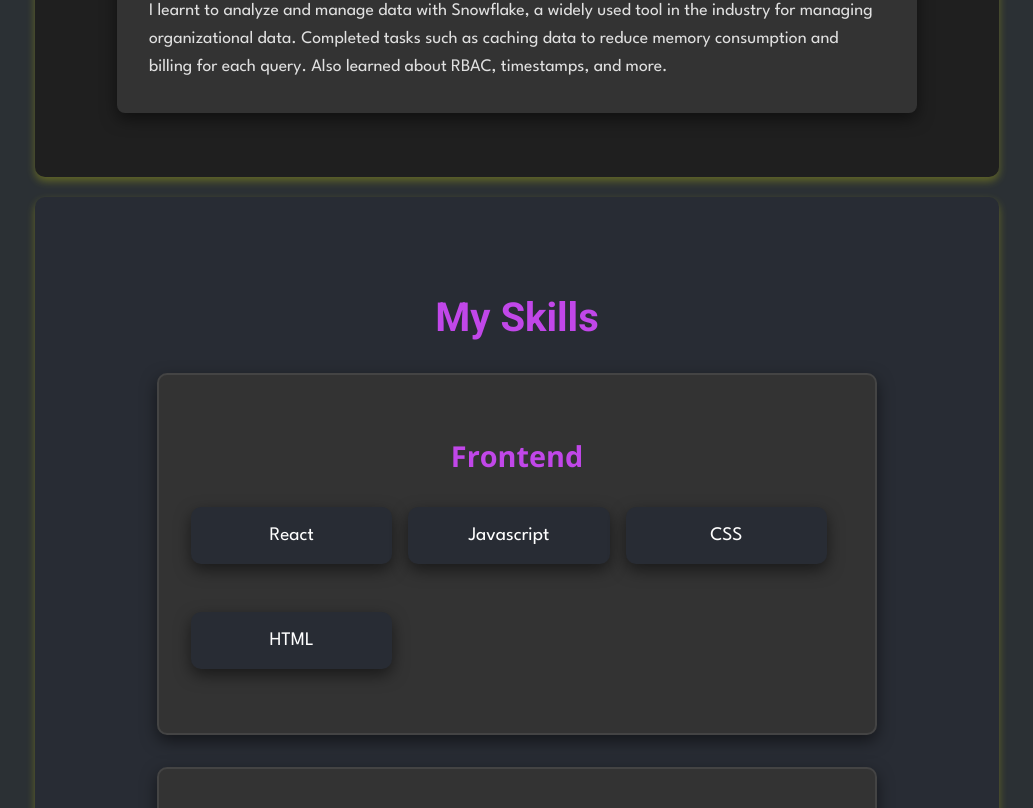
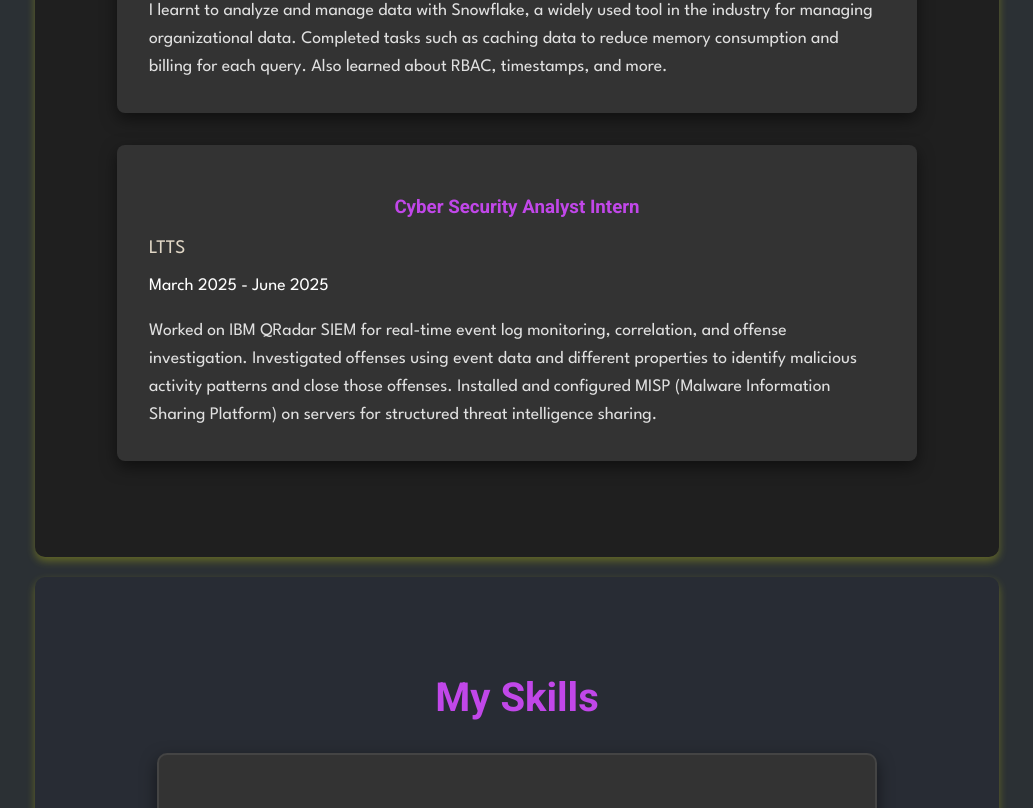
Before and after one commit to Moonlight1P/portfoliobetter1, a React (Create React App) app: page / in a window 1280 px wide. Shown: the part 3152-3960 px from the top of the page, without its empty margins (123-1156 px from the left). Built offline with nearby package versions, Linux system fonts and the light colour scheme.

Commit message:
Updated - Added Skills and Experience

```diff
--- a/src/components/Experience.js
+++ b/src/components/Experience.js
@@ -44,6 +44,7 @@ const ExperienceCard = styled.div`
   border-radius: 8px;
   box-shadow: 0 6px 16px rgba(0, 0, 0, 0.5);  /*0 6px 16px rgba(0, 0, 0, 0.5)*/
   opacity: 0;
+  margin-bottom: 2rem;
   transform: translateY(50px);
   transition: all 0.5s ease-out;
   animation: ${fadeIn} 1.5s ease-out forwards;
@@ -117,6 +118,15 @@ const Experience = () => {
              Completed tasks such as caching data to reduce memory consumption and billing for each query. Also learned about RBAC, timestamps, and more.</p>
           </AboutInternship>
         </ExperienceCard>
+
+        <ExperienceCard>
+          <Position>Cyber Security Analyst Intern</Position>
+          <Company>LTTS</Company>
+          <Duration>March 2025 - June 2025</Duration>
+          <AboutInternship><p>Worked on IBM QRadar SIEM for real-time event log monitoring, correlation, and offense investigation. Investigated offenses
+using event data and different properties to identify malicious activity patterns and close those offenses. Installed and configured MISP (Malware Information Sharing Platform) on servers for structured threat intelligence sharing.</p>
+          </AboutInternship>
+        </ExperienceCard>
       </Container>
     </Section>
   );
--- a/src/components/Skills.js
+++ b/src/components/Skills.js
@@ -132,6 +132,8 @@ const Skills = () => {
     { name: 'SQL', category: 'Database' },
     { name: 'Nmap', category: 'Tools' },
     { name: 'Burpsuite', category: 'Tools' },
+    {name: 'IBM Qradar', category: 'Tools' },
+    {name: 'MISP', category: 'Tools'}
   ];
 
   const sectionRef = useRef(null);
```
